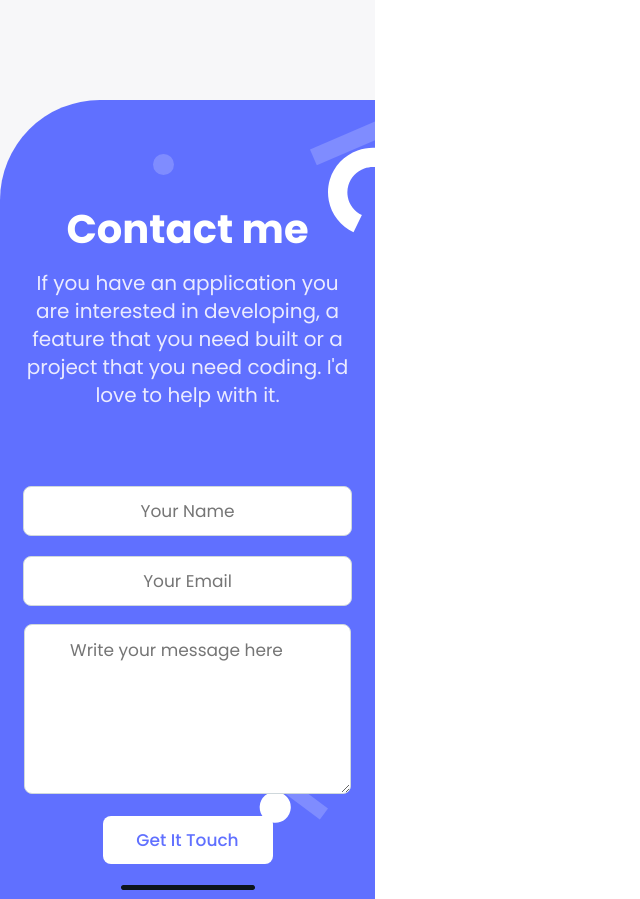
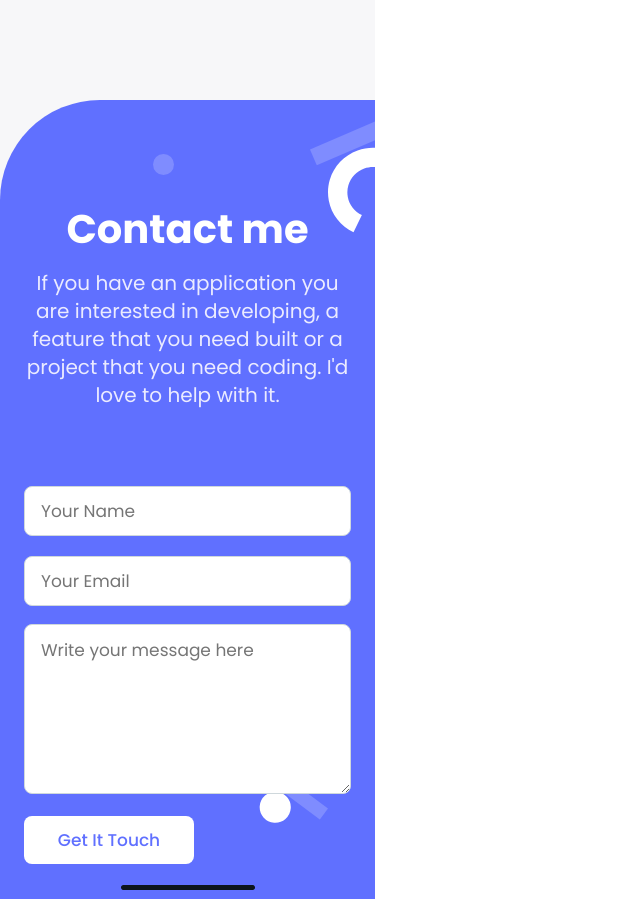
Before and after one commit to odhiambo-ed/Portfolio, a website: page index.html in a window 1280 px wide. Shown: the part 4496-5395 px from the top of the page, without its empty margins (0-640 px from the left). Drawn offline with Linux system fonts and the light colour scheme.

Commit message:
Edit comment sections

```diff
--- a/css/style.css
+++ b/css/style.css
@@ -123,7 +123,6 @@ main {
   display: flex;
   flex-direction: column;
   list-style: none;
-  align-items: center;
 }
 
 .single-work {
@@ -302,12 +301,11 @@ main {
 }
 
 input[type="text"] {
-  width: 327px;
   height: 48px;
   background-color: #fff;
   border: 1px solid #cfd8dc;
   border-radius: 8px;
-  text-align: center;
+  padding-left: 16px;
   font-family: "Poppins", sans-serif;
   font-style: normal;
   font-weight: normal;
@@ -317,12 +315,11 @@ input[type="text"] {
 
 input[type="email"] {
   margin-top: 20px;
-  width: 327px;
   height: 48px;
   background-color: #fff;
   border: 1px solid #cfd8dc;
   border-radius: 8px;
-  text-align: center;
+  padding-left: 16px;
   font-family: "Poppins", sans-serif;
   font-style: normal;
   font-weight: normal;
@@ -338,7 +335,6 @@ textarea {
   padding: 15px 38px 15px 16px;
   border: 1px solid #cfd8dc;
   border-radius: 8px;
-  text-align: center;
   font-family: "Poppins", sans-serif;
   font-style: normal;
   font-weight: normal;
@@ -366,8 +362,8 @@ textarea {
 
 .button-submit:hover,
 .button-submit:active {
-  background-color: #e5e5e5;
-  color: #000;
+  background-color: #6070FF;
+  color: #fff;
 }
 
 .last-line {
--- a/index.html
+++ b/index.html
@@ -243,7 +243,7 @@
                 </div>
             </div>
         </section>
-        <section class="contact-me">
+        <footer class="contact-me">
 
             <div class="contact-text">
                 <h2>Contact me</h2>
@@ -268,7 +268,7 @@
             <div class="last-line">
                 <img src="./img/Shape.png" alt="a-line">
             </div>
-        </section>
+        </footer>
     </main>
 </body>
 
```
